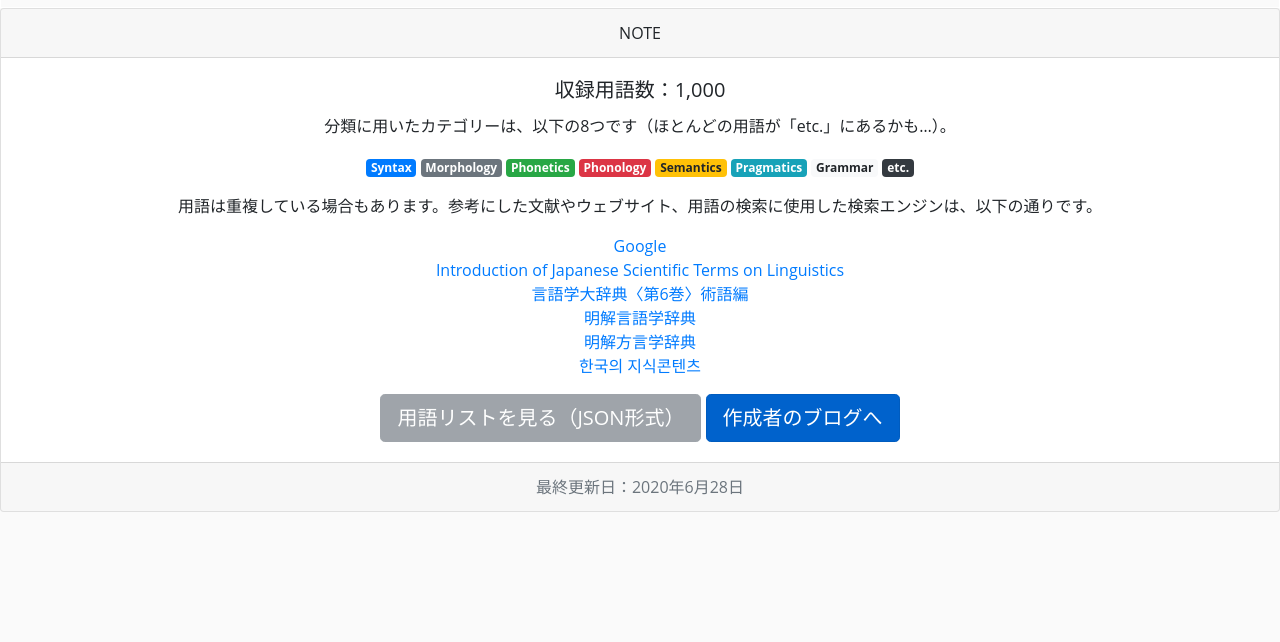
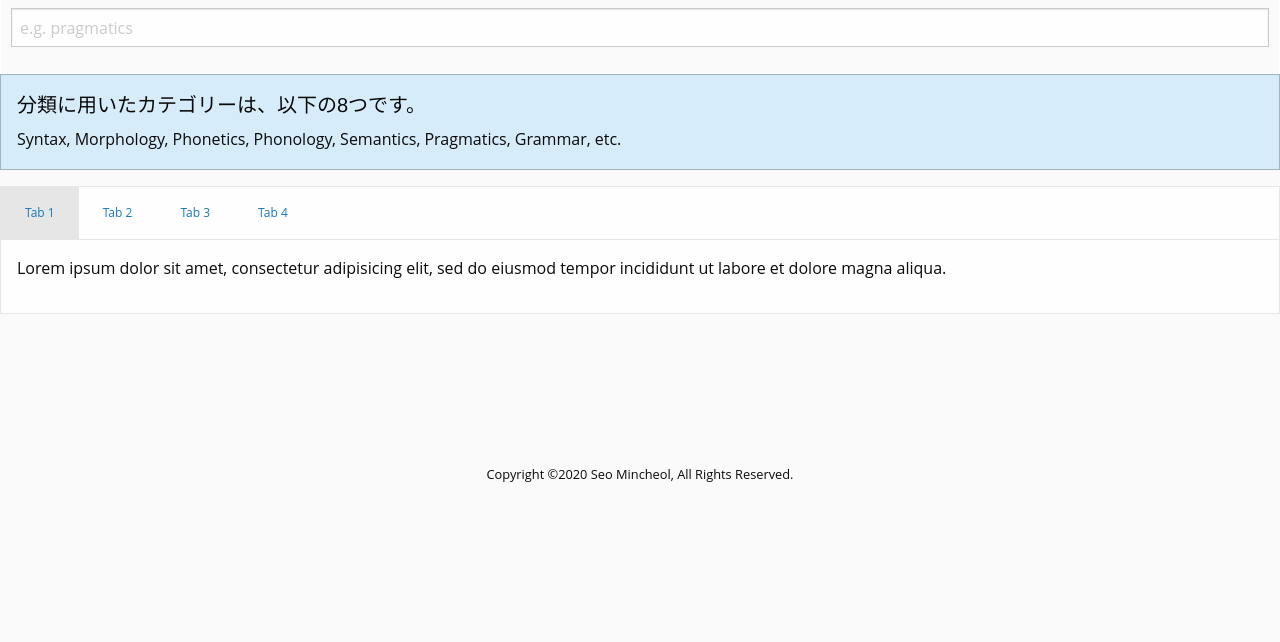
Before and after one commit to linglingapp/terms, a website: page index.html in a window 1280 px wide. Shown: the part 158-800 px from the top of the page. Drawn offline with nearby package versions, Linux system fonts and the light colour scheme.

Commit message:
foundation framework

```diff
--- a/index.html
+++ b/index.html
@@ -1,18 +1,12 @@
 <html>
 <head lang="en">
   <meta charset="utf-8">
-  <!-- BootstrapCDN -->
-  <link rel="stylesheet" href="https://stackpath.bootstrapcdn.com/bootstrap/4.4.1/css/bootstrap.min.css"
-    integrity="sha384-Vkoo8x4CGsO3+Hhxv8T/Q5PaXtkKtu6ug5TOeNV6gBiFeWPGFN9MuhOf23Q9Ifjh" crossorigin="anonymous">
-  <script src="https://code.jquery.com/jquery-3.4.1.slim.min.js"
-    integrity="sha384-J6qa4849blE2+poT4WnyKhv5vZF5SrPo0iEjwBvKU7imGFAV0wwj1yYfoRSJoZ+n"
-    crossorigin="anonymous"></script>
-  <script src="https://cdn.jsdelivr.net/npm/popper.js@1.16.0/dist/umd/popper.min.js"
-    integrity="sha384-Q6E9RHvbIyZFJoft+2mJbHaEWldlvI9IOYy5n3zV9zzTtmI3UksdQRVvoxMfooAo"
-    crossorigin="anonymous"></script>
-  <script src="https://stackpath.bootstrapcdn.com/bootstrap/4.4.1/js/bootstrap.min.js"
-    integrity="sha384-wfSDF2E50Y2D1uUdj0O3uMBJnjuUD4Ih7YwaYd1iqfktj0Uod8GCExl3Og8ifwB6"
-    crossorigin="anonymous"></script>
+
+  <!-- Compressed CSS -->
+  <link rel="stylesheet" href="https://cdn.jsdelivr.net/npm/foundation-sites@6.6.3/dist/css/foundation.min.css" integrity="sha256-ogmFxjqiTMnZhxCqVmcqTvjfe1Y/ec4WaRj/aQPvn+I=" crossorigin="anonymous">
+  <!-- Compressed JavaScript -->
+  <script src="https://cdn.jsdelivr.net/npm/foundation-sites@6.6.3/dist/js/foundation.min.js" integrity="sha256-pRF3zifJRA9jXGv++b06qwtSqX1byFQOLjqa2PTEb2o=" crossorigin="anonymous"></script>
+
   <!-- Flexdatalist & jQuery-->
   <link href="jquery.flexdatalist.min.css" rel="stylesheet" type="text/css">
   <script src="https://code.jquery.com/jquery-1.12.1.min.js"></script>
@@ -32,8 +26,15 @@
     }
   </style>
 
+<title>Glossary of Linguistic Terms</title>
 <body>
-  <div class="page-header">
+
+  <ul class="menu">
+    <li class="is-active"><a href="index.html">Home</a></li>
+    <li><a href="bib.html">Bibliography</a></li>
+    <li><a href="note.html">Note</a></li>
+  </ul>
+
     <h1>Glossary of Linguistic Terms <small>(only include terms)</small></h1>
   </div>
 
@@ -63,51 +64,42 @@
     });
   </script>
 
-  <!-- CARD -->
-  <div class="card text-center">
-    <div class="card-header">
-      NOTE
-    </div>
-    <div class="card-body">
-      <h5 class="card-title">収録用語数：1,000</h5>
-      <p class="card-text">分類に用いたカテゴリーは、以下の8つです（ほとんどの用語が「etc.」にあるかも…）。
-        <p>
-          <span class="badge badge-primary">Syntax</span>
-          <span class="badge badge-secondary">Morphology</span>
-          <span class="badge badge-success">Phonetics</span>
-          <span class="badge badge-danger">Phonology</span>
-          <span class="badge badge-warning">Semantics</span>
-          <span class="badge badge-info">Pragmatics</span>
-          <span class="badge badge-light">Grammar</span>
-          <span class="badge badge-dark">etc.</span>
-          <p>
-            用語は重複している場合もあります。参考にした文献やウェブサイト、用語の検索に使用した検索エンジンは、以下の通りです。
-            <ul class="list-unstyled">
-              <li><a href="https://www.google.com/webhp?hl=en" target="_blank">Google</a></li>
-              <li><a
-                  href="https://jglobal.jst.go.jp/search/anythings#%7B%22category%22%3A%220%22%2C%22keyword%22%3A%22%E8%A8%80%E8%AA%9E%E5%AD%A6%E7%B7%A8%22%7D"
-                  target="_blank">Introduction
-                  of Japanese Scientific Terms on Linguistics</a></li>
-              <li><a
-                  href="https://www.amazon.co.jp/%E8%A8%80%E8%AA%9E%E5%AD%A6%E5%A4%A7%E8%BE%9E%E5%85%B8%E3%80%88%E7%AC%AC6%E5%B7%BB%E3%80%89%E8%A1%93%E8%AA%9E%E7%B7%A8-%E4%BA%80%E4%BA%95-%E5%AD%9D/dp/4385152187/ref=sr_1_1?__mk_ja_JP=%E3%82%AB%E3%82%BF%E3%82%AB%E3%83%8A&dchild=1&keywords=%E8%A8%80%E8%AA%9E%E5%AD%A6%E8%BE%9E%E5%85%B8+%E8%A1%93%E8%AA%9E&qid=1586933688&s=books&sr=1-1"
-                  target="_blank">言語学大辞典〈第6巻〉術語編</a></li>
-              <li><a
-                  href="https://www.amazon.co.jp/%E6%98%8E%E8%A7%A3%E8%A8%80%E8%AA%9E%E5%AD%A6%E8%BE%9E%E5%85%B8-%E6%96%8E%E8%97%A4-%E7%B4%94%E7%94%B7/dp/4385135789/ref=sr_1_1?__mk_ja_JP=%E3%82%AB%E3%82%BF%E3%82%AB%E3%83%8A&crid=32CIXF3MSTB47&dchild=1&keywords=%E6%98%8E%E8%A7%A3%E8%A8%80%E8%AA%9E%E5%AD%A6%E8%BE%9E%E5%85%B8&qid=1586933458&sprefix=%E6%98%8E%E8%A7%A3%E8%A8%80%E8%AA%9E%E5%AD%A6%2Caps%2C992&sr=8-1"
-                  target="_blank">明解言語学辞典</a></li>
-              <li><a
-                  href="https://www.amazon.co.jp/%E6%98%8E%E8%A7%A3%E6%96%B9%E8%A8%80%E5%AD%A6%E8%BE%9E%E5%85%B8-%E6%9C%A8%E9%83%A8-%E6%9A%A2%E5%AD%90/dp/4385135797/ref=pd_aw_sbs_14_4/355-3450877-7032019?_encoding=UTF8&pd_rd_i=4385135797&pd_rd_r=e4478fcc-ebd8-4980-af0f-35ea49244d82&pd_rd_w=Ff25E&pd_rd_wg=Qvy3s&pf_rd_p=bff3a3a6-0f6e-4187-bd60-25e75d4c1c8f&pf_rd_r=0X1A3JKV16YYFR9H3YGG&psc=1&refRID=0X1A3JKV16YYFR9H3YGG"
-                  target="_blank">明解方言学辞典</a></li>
-              <li><a href="https://www.krpia.co.kr/" target="_blank">한국의 지식콘텐츠</a></li>
-            </ul>
-          </p>
-          <button type="button" class="btn btn-secondary btn-lg" disabled>用語リストを見る（JSON形式）</button>
-          <a href="https://seo-mincheol.netlify.com/" class="btn btn-primary btn-lg active" role="button"
-            aria-pressed="true">作成者のブログへ</a>
-    </div>
-    <div class="card-footer text-muted">
-      最終更新日：2020年6月28日
-    </div>
+<div class="callout primary">
+  <h5>分類に用いたカテゴリーは、以下の8つです。</h5>
+  <p>Syntax, Morphology, Phonetics, Phonology, Semantics, Pragmatics, Grammar, etc.</p>
+</div>
+
+
+<ul class="tabs" data-active-collapse="true" data-tabs id="collapsing-tabs">
+  <li class="tabs-title is-active"><a href="#panel1c" aria-selected="true">Tab 1</a></li>
+  <li class="tabs-title"><a href="#panel2c">Tab 2</a></li>
+  <li class="tabs-title"><a href="#panel3c">Tab 3</a></li>
+  <li class="tabs-title"><a href="#panel4c">Tab 4</a></li>
+</ul>
+
+<div class="tabs-content" data-tabs-content="collapsing-tabs">
+  <div class="tabs-panel is-active" id="panel1c">
+    <p>Lorem ipsum dolor sit amet, consectetur adipisicing elit, sed do eiusmod tempor incididunt ut labore et dolore magna aliqua.</p>
   </div>
+  <div class="tabs-panel" id="panel2c">
+    <p>Vivamus hendrerit arcu sed erat molestie vehicula. Sed auctor neque eu tellus rhoncus ut eleifend nibh porttitor. Ut in nulla enim. Phasellus molestie magna non est bibendum non venenatis nisl tempor. Suspendisse dictum feugiat nisl ut dapibus.</p>
+  </div>
+  <div class="tabs-panel" id="panel3c">
+    <p>Vivamus hendrerit arcu sed erat molestie vehicula. Sed auctor neque eu tellus rhoncus ut eleifend nibh porttitor. Ut in nulla enim. Phasellus molestie magna non est bibendum non venenatis nisl tempor. Suspendisse dictum feugiat nisl ut dapibus.</p>
+  </div>
+  <div class="tabs-panel" id="panel4c">
+    <p>Lorem ipsum dolor sit amet, consectetur adipisicing elit, sed do eiusmod tempor incididunt ut labore et dolore magna aliqua.</p>
+  </div>
+</div>
+
+
+
+<footer class="py-4">
+  <div class="container text-center">
+      <p><small>Copyright &copy;2020 Seo Mincheol, All Rights Reserved.</small></p>
+  </div>
+</footer>
+
 </body>
 </head>
 </html>
```
